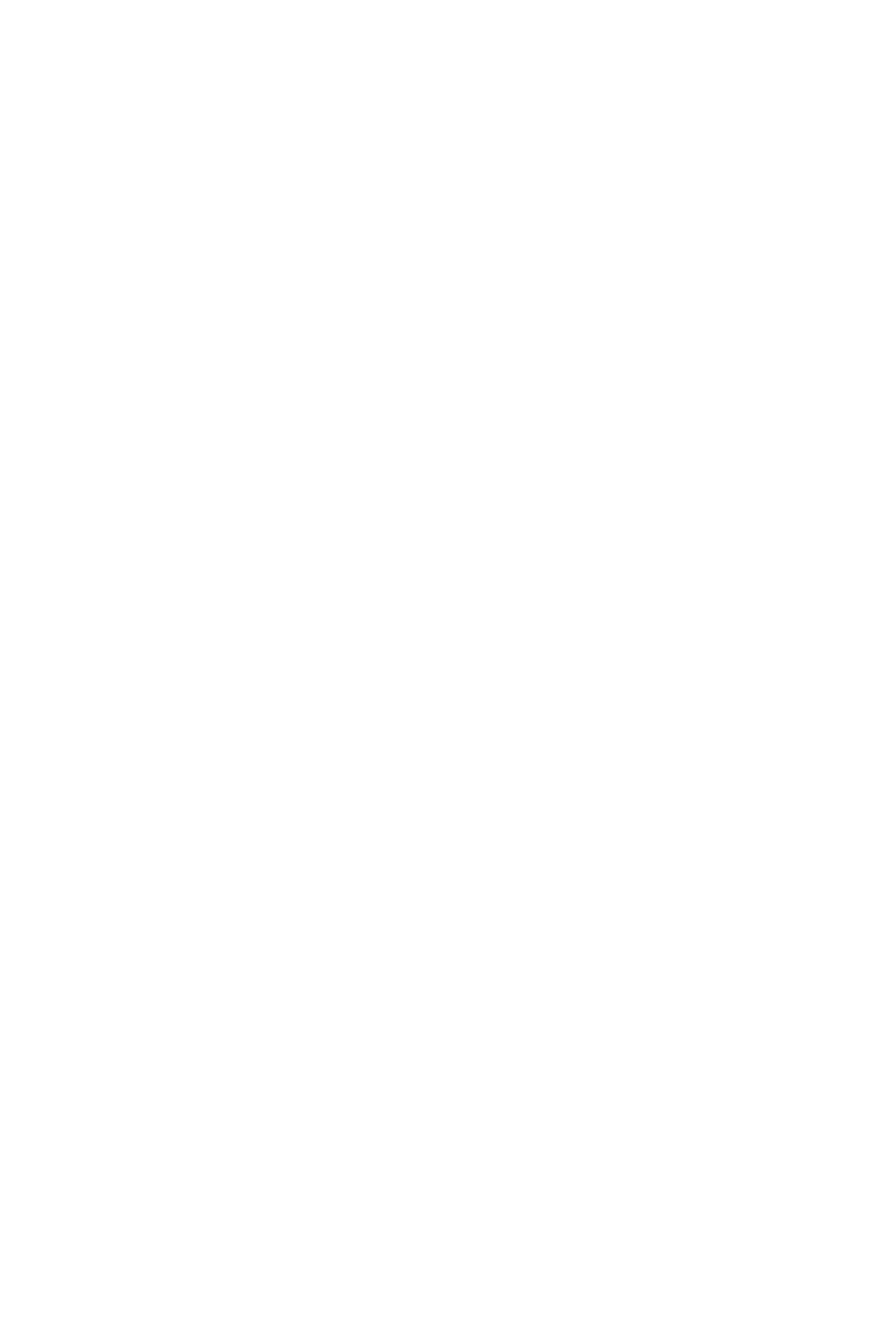
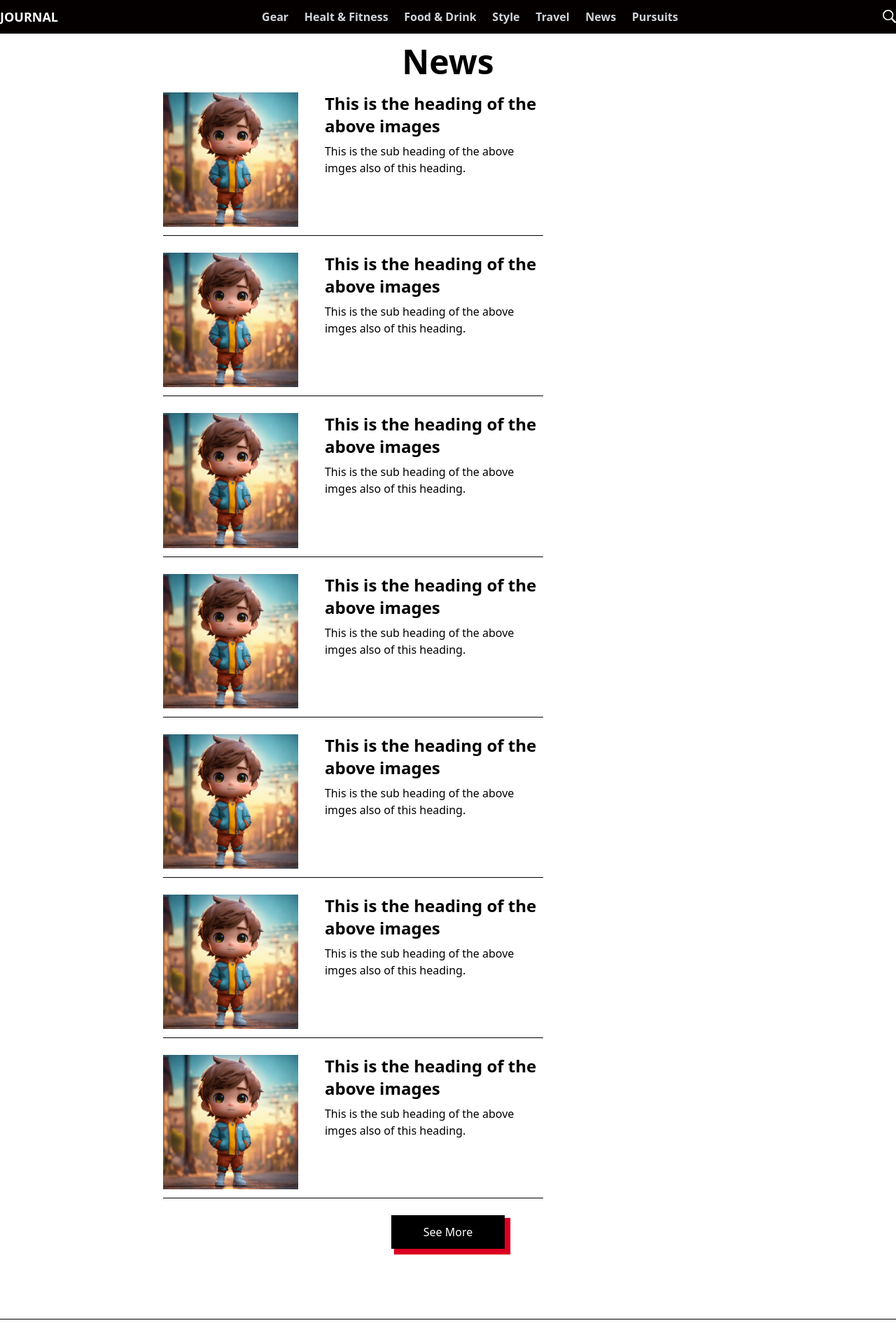
Before and after one commit to Ashimgautam356/blogsite, a React (Create React App) app in the folder frontend/: page /news in a window 1280 px wide. Before the commit this address had no page. Shown: the top 1920 px of the page at 70% size. Before the commit the page ends 800 px from the top, so only its background shows below. Built offline with nearby package versions, Linux system fonts and the light colour scheme.

Commit message:
news page ui done

```diff
--- a/frontend/src/App.jsx
+++ b/frontend/src/App.jsx
@@ -24,6 +24,7 @@ const App = () => {
               <Route path="/fitness" element={<HealthFitnessPg></HealthFitnessPg>}></Route>
               <Route path="/style" element={<StylePg></StylePg>}></Route>
               <Route path="/travel" element={<TravelPg></TravelPg>}></Route>
+              <Route path="/news" element={<NewsPg></NewsPg>}></Route>
 
 
             </Route>
--- a/frontend/src/pages/NewsPg.jsx
+++ b/frontend/src/pages/NewsPg.jsx
@@ -1,8 +1,85 @@
 import React from 'react'
+import test10 from '../images/test10.jpg'
+
 
 const NewsPg = () => {
   return (
-    <div>NewsPg</div>
+    <div className='pt-16 relative flex flex-col items-center w-full'>
+        <div className='font-bold text-5xl center'>
+            <h1>News</h1>
+        </div>
+        <div className='relative flex flex-col items-center sm:w-5/6 p-5 w-4/6 h-3/6 mb-20'>
+        <div className='grid grid-cols-2'>
+            <div className='flex flex-row justify-between  md:w-4/6  col-span-2 relative h-fit border-b border-black mb-6 pb-3'>
+                <div className='min-h-full w-4/6 sm:w-2/6 relative'>
+                    <img src={test10} alt="" className='min-h-full w-5/6  sm:w-full   object-cover object-center'/>
+                </div>
+                <div className=' sm:w-4/6 mr-2  sm:pl-3'>
+                    <h1 className='font-bold text-2xl pb-2'>This is the heading of the above images</h1>
+                    <h2 className=''>This is the sub heading of the above imges also of this heading.</h2>
+                </div>
+            </div>
+            <div className='flex flex-row justify-between  md:w-4/6  col-span-2 relative h-fit border-b border-black mb-6 pb-3'>
+                <div className='min-h-full w-4/6 sm:w-2/6 relative'>
+                    <img src={test10} alt="" className='min-h-full w-5/6  sm:w-full   object-cover object-center'/>
+                </div>
+                <div className=' sm:w-4/6 mr-2  sm:pl-3'>
+                    <h1 className='font-bold text-2xl pb-2'>This is the heading of the above images</h1>
+                    <h2 className=''>This is the sub heading of the above imges also of this heading.</h2>
+                </div>
+            </div>
+            <div className='flex flex-row justify-between  md:w-4/6  col-span-2 relative h-fit border-b border-black mb-6 pb-3'>
+                <div className='min-h-full w-4/6 sm:w-2/6 relative'>
+                    <img src={test10} alt="" className='min-h-full w-5/6  sm:w-full   object-cover object-center'/>
+                </div>
+                <div className=' sm:w-4/6 mr-2  sm:pl-3'>
+                    <h1 className='font-bold text-2xl pb-2'>This is the heading of the above images</h1>
+                    <h2 className=''>This is the sub heading of the above imges also of this heading.</h2>
+                </div>
+            </div>
+            <div className='flex flex-row justify-between  md:w-4/6  col-span-2 relative h-fit border-b border-black mb-6 pb-3'>
+                <div className='min-h-full w-4/6 sm:w-2/6 relative'>
+                    <img src={test10} alt="" className='min-h-full w-5/6  sm:w-full   object-cover object-center'/>
+                </div>
+                <div className=' sm:w-4/6 mr-2  sm:pl-3'>
+                    <h1 className='font-bold text-2xl pb-2'>This is the heading of the above images</h1>
+                    <h2 className=''>This is the sub heading of the above imges also of this heading.</h2>
+                </div>
+            </div>
+            <div className='flex flex-row justify-between  md:w-4/6  col-span-2 relative h-fit border-b border-black mb-6 pb-3'>
+                <div className='min-h-full w-4/6 sm:w-2/6 relative'>
+                    <img src={test10} alt="" className='min-h-full w-5/6  sm:w-full   object-cover object-center'/>
+                </div>
+                <div className=' sm:w-4/6 mr-2  sm:pl-3'>
+                    <h1 className='font-bold text-2xl pb-2'>This is the heading of the above images</h1>
+                    <h2 className=''>This is the sub heading of the above imges also of this heading.</h2>
+                </div>
+            </div>
+            <div className='flex flex-row justify-between  md:w-4/6  col-span-2 relative h-fit border-b border-black mb-6 pb-3'>
+                <div className='min-h-full w-4/6 sm:w-2/6 relative'>
+                    <img src={test10} alt="" className='min-h-full w-5/6  sm:w-full   object-cover object-center'/>
+                </div>
+                <div className=' sm:w-4/6 mr-2  sm:pl-3'>
+                    <h1 className='font-bold text-2xl pb-2'>This is the heading of the above images</h1>
+                    <h2 className=''>This is the sub heading of the above imges also of this heading.</h2>
+                </div>
+            </div>
+            <div className='flex flex-row justify-between  md:w-4/6  col-span-2 relative h-fit border-b border-black mb-6 pb-3'>
+                <div className='min-h-full w-4/6 sm:w-2/6 relative'>
+                    <img src={test10} alt="" className='min-h-full w-5/6  sm:w-full   object-cover object-center'/>
+                </div>
+                <div className=' sm:w-4/6 mr-2  sm:pl-3'>
+                    <h1 className='font-bold text-2xl pb-2'>This is the heading of the above images</h1>
+                    <h2 className=''>This is the sub heading of the above imges also of this heading.</h2>
+                </div>
+            </div>
+
+        </div>
+        <div className='w-1/5 bg-black text-white text-center p-3 shadow-mine'>
+            <button>See More</button>
+        </div>
+    </div>
+    </div>
   )
 }
 
```
